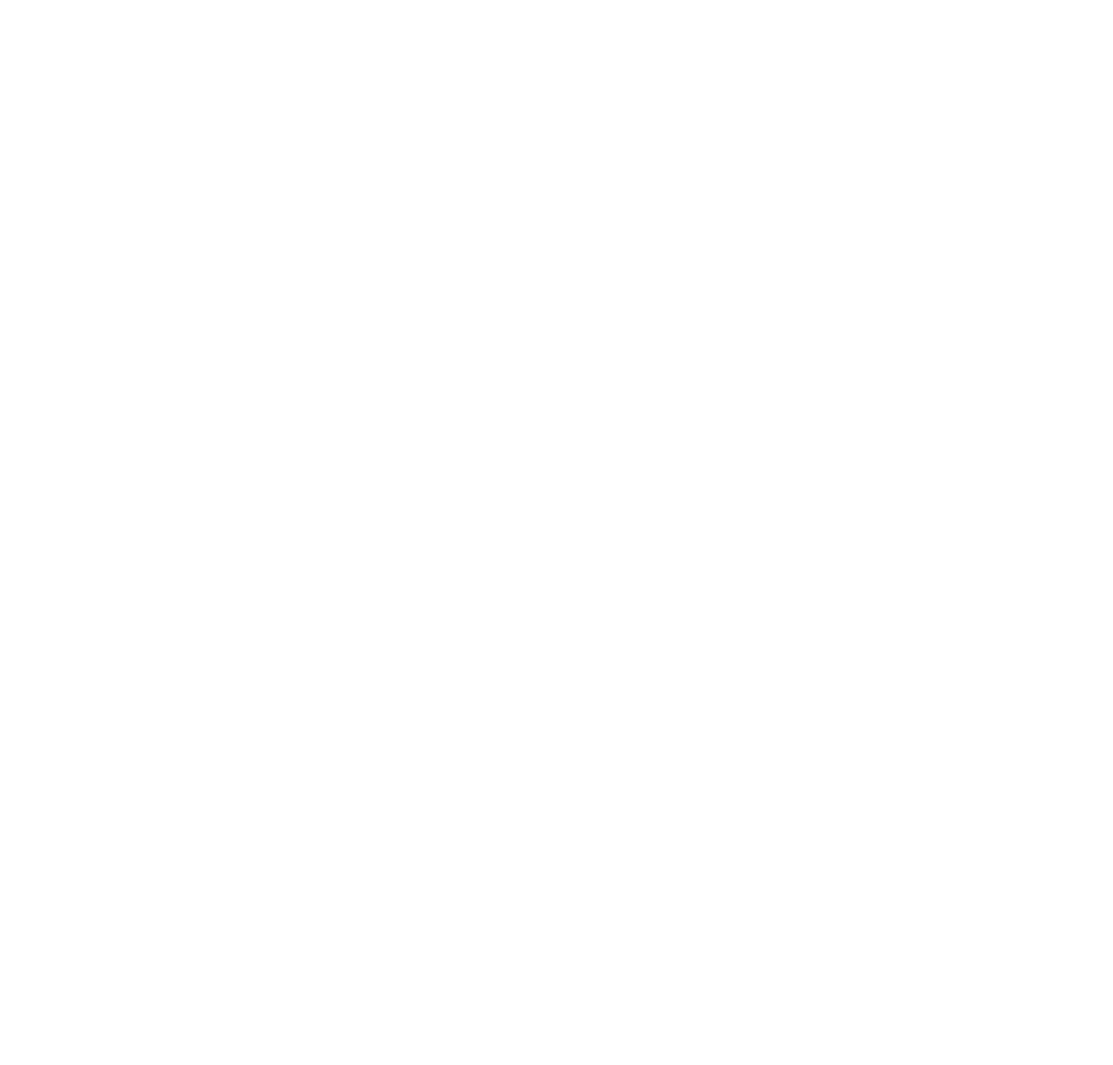
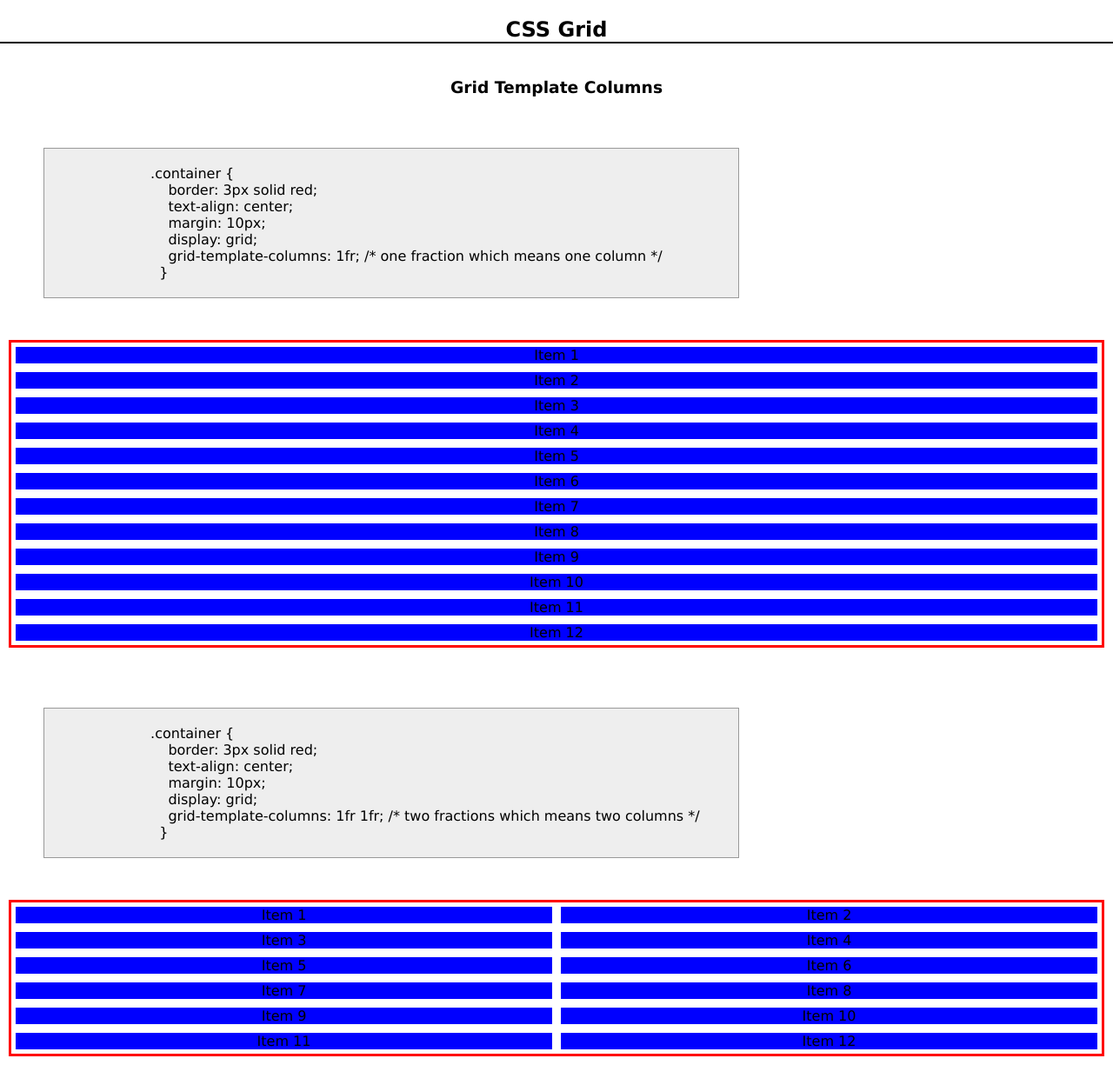
Before and after one commit to clovis-de-melo/css-studies, a plain HTML site: page html/display-grid.html in a window 1280 px wide. Shown: the whole page at 87% size. Before the commit the page ends 800 px from the top, so only its background shows below. Drawn offline with Linux system fonts and the light colour scheme.

Commit message:
feat: grid template columns

```diff
--- a/css/display-grid.css
+++ b/css/display-grid.css
@@ -1,4 +1,48 @@
 * {
-    margin: 0;
-    padding: 0;
+  margin: 0;
+  padding: 0;
+  box-sizing: border-box;
+  font-family:Verdana, Geneva, Tahoma, sans-serif
 }
+
+h1 {
+  text-align: center;
+  margin-top: 20px;
+  border-bottom: 2px solid black;
+}
+
+h3 {
+  margin-top: 40px;
+  text-align: center;
+}
+
+pre code {
+  background-color: #eee;
+  border: 1px solid #999;
+  display: block;
+  margin-left: 50px;
+  width: 800px;
+  margin-top: 40px;
+}
+
+.container-1 {
+  border: 3px solid red;
+  text-align: center;
+  margin: 10px;
+  display: grid;
+  grid-template-columns: 1fr;
+}
+
+.item {
+  /*border: 1px solid blue;*/
+  background: blue;
+  margin: 5px;
+}
+
+.container-2 {
+  border: 3px solid red;
+  text-align: center;
+  margin: 10px;
+  display: grid;
+  grid-template-columns: 1fr 1fr;
+}
--- a/html/display-grid.html
+++ b/html/display-grid.html
@@ -7,6 +7,65 @@
     <link rel="stylesheet" href="/css/display-grid.css">
 </head>
 <body>
-
+   <section>
+    <h1>CSS Grid</h1>
+        <h3>Grid Template Columns</h3>
+            <p class="code-block">
+                <pre>
+                    <code>
+                        .container {
+                            border: 3px solid red;
+                            text-align: center;
+                            margin: 10px;
+                            display: grid;
+                            grid-template-columns: 1fr; /* one fraction which means one column */
+                          }
+                    </code>
+                </pre>
+            </p>
+                <div class="container-1">
+                    <div class="item item-1">Item 1</div>
+                    <div class="item item-2">Item 2</div>
+                    <div class="item item-3">Item 3</div>
+                    <div class="item item-4">Item 4</div>
+                    <div class="item item-5">Item 5</div>
+                    <div class="item item-6">Item 6</div>
+                    <div class="item item-7">Item 7</div>
+                    <div class="item item-8">Item 8</div>
+                    <div class="item item-9">Item 9</div>
+                    <div class="item item-10">Item 10</div>
+                    <div class="item item-11">Item 11</div>
+                    <div class="item item-12">Item 12</div>
+                </div>
+   </section>
+   <section>
+            <p class="code-block">
+                <pre>
+                    <code>
+                        .container {
+                            border: 3px solid red;
+                            text-align: center;
+                            margin: 10px;
+                            display: grid;
+                            grid-template-columns: 1fr 1fr; /* two fractions which means two columns */
+                          }
+                    </code>
+                </pre>
+            </p>
+                <div class="container-2">
+                    <div class="item item-1">Item 1</div>
+                    <div class="item item-2">Item 2</div>
+                    <div class="item item-3">Item 3</div>
+                    <div class="item item-4">Item 4</div>
+                    <div class="item item-5">Item 5</div>
+                    <div class="item item-6">Item 6</div>
+                    <div class="item item-7">Item 7</div>
+                    <div class="item item-8">Item 8</div>
+                    <div class="item item-9">Item 9</div>
+                    <div class="item item-10">Item 10</div>
+                    <div class="item item-11">Item 11</div>
+                    <div class="item item-12">Item 12</div>
+                </div>
+   </section>
 </body>
 </html>
```
